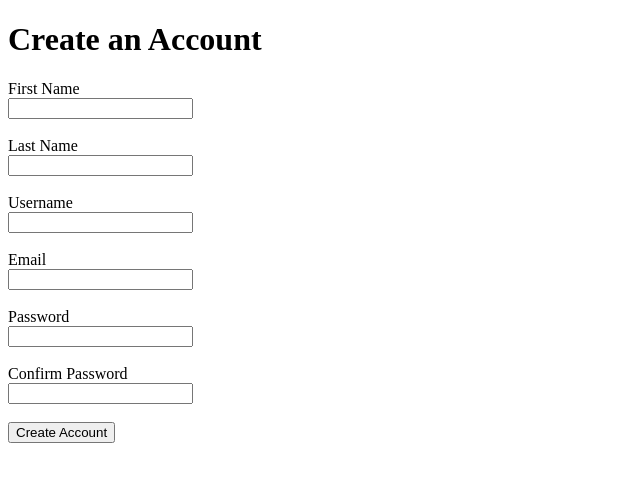
After one commit to WikiPoah/eventid, a Flask app: page /signup in a window 1280 px wide. The commit adds this page. Shown: the top 482 px of the page, without its empty margins (0-640 px from the left). Run offline with Flask 3, Linux system fonts and the light colour scheme.

Commit message:
Implement user authentication and route protection

```diff
--- /dev/null
+++ b/app/routes/auth.py
@@ -0,0 +1,136 @@
+from flask import Blueprint, render_template, request, flash, redirect, url_for, session
+from werkzeug.security import generate_password_hash, check_password_hash
+
+from app.database.db import db
+from app.models.user import User
+
+# Create a blueprint to handle user authentication routes
+auth = Blueprint("auth", __name__)
+
+
+@auth.route("/signup", methods=["GET", "POST"])
+def signup():
+
+    if request.method == "POST":
+
+        # Retrieve and clean the information entered by the user
+        first_name = request.form["first_name"].strip()
+        last_name = request.form["last_name"].strip()
+        username = request.form["username"].strip()
+        email = request.form["email"].strip()
+        password = request.form["password"]
+        confirm_password = request.form["confirm_password"]
+
+        # Ensure all required fields have been completed
+        if (
+            not first_name
+            or not last_name
+            or not username
+            or not email
+            or not password
+            or not confirm_password
+        ):
+
+            flash("Please fill in all fields.")
+
+            return render_template("signup.html")
+
+        # Prevent the user from registering with mismatched passwords
+        if password != confirm_password:
+
+            flash("Please make sure your passwords match.")
+
+            return render_template("signup.html")
+
+        # Check that the chosen username is not already in use
+        existing_user = User.query.filter_by(username=username).first()
+
+        if existing_user:
+
+            flash("That username is already taken.")
+
+            return render_template("signup.html")
+
+        # Ensure each email address can only be registered once
+        existing_email = User.query.filter_by(email=email).first()
+
+        if existing_email:
+
+            flash("An account with this email already exists.")
+
+            return render_template("signup.html")
+
+        # Securely hash the password before storing it
+        password_hash = generate_password_hash(password)
+
+        # Create a new user record with the submitted details
+        new_user = User(
+            first_name=first_name,
+            last_name=last_name,
+            username=username,
+            email=email,
+            password_hash=password_hash
+        )
+
+        # Save the new user to the database
+        db.session.add(new_user)
+        db.session.commit()
+
+        flash("Account created successfully!")
+
+        return redirect(url_for("auth.signup"))
+
+    return render_template("signup.html")
+
+
+@auth.route("/login", methods=["GET", "POST"])
+def login():
+
+    if request.method == "POST":
+
+        # Retrieve the login credentials entered by the user
+        username = request.form["username"].strip()
+        password = request.form["password"]
+
+        # Ensure both login fields have been completed
+        if not username or not password:
+
+            flash("Please fill in all fields.")
+
+            return render_template("login.html")
+
+        # Look up the account associated with the entered username
+        user = User.query.filter_by(username=username).first()
+
+        if not user:
+
+            flash("Invalid username or password.")
+
+            return render_template("login.html")
+
+        # Verify that the entered password matches the stored password hash
+        if not check_password_hash(user.password_hash, password):
+
+            flash("Invalid username or password.")
+
+            return render_template("login.html")
+
+        # Store the user's ID to keep them logged in
+        session["user_id"] = user.user_id
+
+        flash("Logged in successfully!")
+
+        return redirect(url_for("home"))
+
+    return render_template("login.html")
+
+
+@auth.route("/logout")
+def logout():
+
+    # Remove the current user's session information
+    session.pop("user_id", None)
+
+    flash("Logged out successfully!")
+
+    return redirect(url_for("auth.login"))
--- /dev/null
+++ b/app/templates/signup.html
@@ -0,0 +1,59 @@
+<!DOCTYPE html>
+
+<html lang="en">
+
+<head>
+
+    <meta charset="UTF-8">
+
+    <title>Sign Up</title>
+
+</head>
+
+<body>
+
+    <h1>Create an Account</h1>
+
+    <!-- Display any validation or success messages returned by the application -->
+    {% with messages = get_flashed_messages() %}
+
+        {% if messages %}
+
+            {% for message in messages %}
+
+                <p class="error-message">{{ message }}</p>
+
+            {% endfor %}
+
+        {% endif %}
+
+    {% endwith %}
+
+    <!-- Collect the information required to register a new user account -->
+    <form method="POST">
+
+        <label for="first_name">First Name</label><br>
+        <input type="text" id="first_name" name="first_name"><br><br>
+
+        <label for="last_name">Last Name</label><br>
+        <input type="text" id="last_name" name="last_name"><br><br>
+
+        <label for="username">Username</label><br>
+        <input type="text" id="username" name="username"><br><br>
+
+        <label for="email">Email</label><br>
+        <input type="email" id="email" name="email"><br><br>
+
+        <label for="password">Password</label><br>
+        <input type="password" id="password" name="password"><br><br>
+
+        <label for="confirm_password">Confirm Password</label><br>
+        <input type="password" id="confirm_password" name="confirm_password"><br><br>
+
+        <button type="submit">Create Account</button>
+
+    </form>
+
+</body>
+
+</html>
--- a/create_db.py
+++ b/create_db.py
@@ -6,14 +6,17 @@ from app.models import User
 
 app = Flask(__name__)
 
+# Configure the application's database settings
 app.config["SQLALCHEMY_DATABASE_URI"] = "sqlite:///eventid.db"
 app.config["SQLALCHEMY_TRACK_MODIFICATIONS"] = False
 
+# Connect the database to the Flask application
 db.init_app(app)
 
 
 with app.app_context():
 
+    # Create all database tables defined by the application models
     db.create_all()
 
     print("Database created successfully!")
--- a/main.py
+++ b/main.py
@@ -1,5 +1,9 @@
-from flask import Flask, render_template
+from flask import Flask, render_template, session, g
+
 from app.database.db import db
+from app.routes.auth import auth
+from app.routes.events import events
+from app.models.user import User
 
 app = Flask(
     __name__,
@@ -7,10 +11,28 @@ app = Flask(
     static_folder="app/static"
 )
 
+# Configure the application's security and database settings
+app.config["SECRET_KEY"] = "change-this-to-a-random-secret-key"
 app.config["SQLALCHEMY_DATABASE_URI"] = "sqlite:///eventid.db"
 app.config["SQLALCHEMY_TRACK_MODIFICATIONS"] = False
 
+# Connect the database to the Flask application
 db.init_app(app)
+
+# Register the application's route blueprints
+app.register_blueprint(auth)
+app.register_blueprint(events)
+
+
+@app.before_request
+def load_logged_in_user():
+
+    # Load the currently logged in user before each request
+    g.user = None
+
+    if "user_id" in session:
+
+        g.user = User.query.get(session["user_id"])
 
 
 # Display the homepage when users
@@ -18,9 +40,17 @@ db.init_app(app)
 @app.route("/")
 def home():
 
-    return render_template("index.html")
+    # Pass the logged in user's information to the homepage
+    user = None
+
+    if "user_id" in session:
+
+        user = User.query.get(session["user_id"])
+
+    return render_template("index.html", user=user)
 
 
 if __name__ == "__main__":
 
+    # Start the Flask development server
     app.run(debug=True)
```
Also changed, not shown: app/decorators.py (added, +19 -0 lines), app/models/user.py (+8 -0 lines), app/routes/events.py (added, +16 -0 lines), app/templates/index.html (+19 -1 lines), app/templates/login.html (added, +47 -0 lines), app/routes/__init__.py (added).
